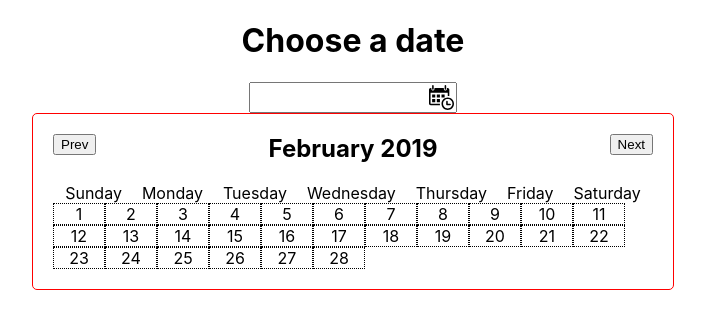
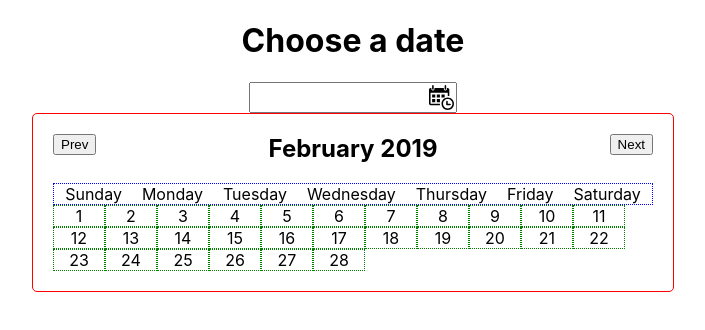
Before and after one commit to AlanaFarkas/date-picker, a React (Create React App) app: page / in a window 1280 px wide. Both pictures are taken after a click on the picture 728 px from the left and 97 px from the top of the page. Shown: the top 330 px of the page, without its empty margins (287-992 px from the left). Built offline with nearby package versions, Linux system fonts and the light colour scheme.

Commit message:
feat: chunks arrays, not yet rendered

```diff
--- a/package.json
+++ b/package.json
@@ -3,6 +3,7 @@
   "version": "0.1.0",
   "private": true,
   "dependencies": {
+    "lodash.chunk": "^4.2.0",
     "react": "^16.7.0",
     "react-dom": "^16.7.0",
     "react-scripts": "2.1.3",
--- a/src/App.js
+++ b/src/App.js
@@ -4,7 +4,9 @@ import calendar_icon from './assets/calendar_icon.svg';
 import Input from './Input'
 import styled from 'styled-components';
 import CalendarContainer from './CalendarContainer';
+import { chunk } from 'lodash';
 import { ALL_DAYS, ALL_MONTHS } from './constants';
+
 
 class App extends Component {
 
@@ -77,13 +79,16 @@ class App extends Component {
 
   render() {
     const dayStrings = this.state.weekdays.map((day, i) => {
-      return <p key={i}>{day}</p>
+      return <div key={i}>{day}</div>
     });
 
     let dates = []
     for(var i = 1; i < this.state.displayedDates + 1; i++) {
       dates.push(i);
     }
+
+    let chunkyArray = chunk(dates, 7);
+    console.log(chunkyArray);
 
     const cellDates = dates.map(d => <div key={d}>{d}</div>)
 
--- a/src/CalendarContainer.js
+++ b/src/CalendarContainer.js
@@ -48,7 +48,8 @@ const NextButton = styled.button`
 `;
 
 const DaysContainer = styled.div`
-    p {
+    border: 1px dotted blue;
+    div {
         margin: 0 10px;
         display: inline-block;
     }
@@ -58,7 +59,7 @@ const DatesContainer = styled.div`
     display: flex;
     flex-flow: row wrap;
     div {
-        border: 1px dotted black;
+        border: 1px dotted green;
         width: 50px;
     }
 `;
```
Also changed, not shown: 1 other file (tests, documents, lock files or other folders).
